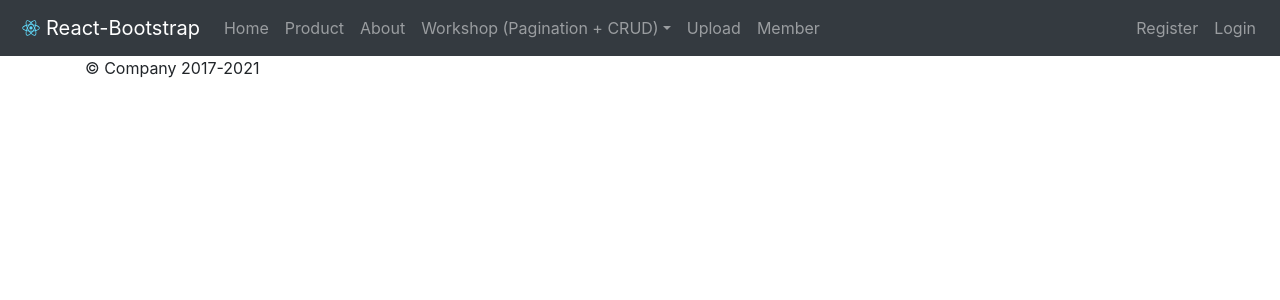
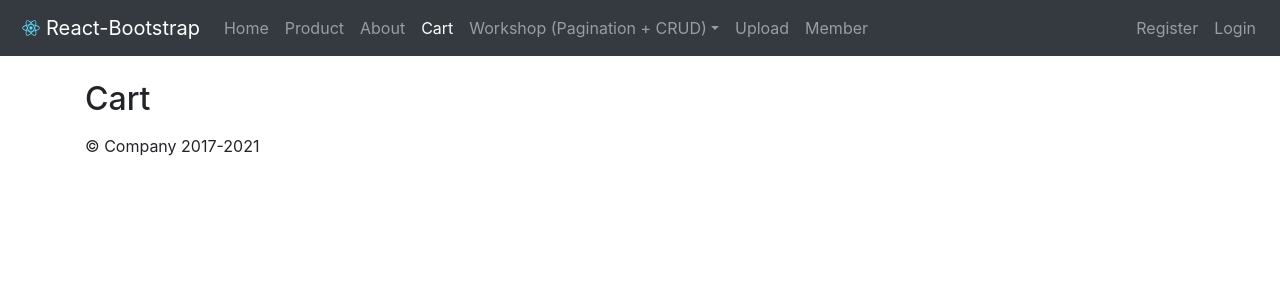
Before and after one commit to jason2071/react-online-app, a React (Create React App) app: page /cart in a window 1280 px wide. Shown: the top 300 px of the page. Built offline with nearby package versions, Linux system fonts and the light colour scheme; what react-toast-notifications would draw is missing.

Commit message:
add cart page

```diff
--- a/src/App.js
+++ b/src/App.js
@@ -25,6 +25,7 @@ import MemberPage from "./pages/MemberPage";
 import PrivateRoute from "./guard/auth";
 
 import allReducers from "./redux/reducers";
+import CartPage from "./pages/CartPage";
 
 const queryClient = new QueryClient();
 const store = createStore(allReducers, applyMiddleware(thunk, logger));
@@ -56,6 +57,9 @@ function App() {
             <Switch>
               <Route path="/about">
                 <AboutPage />
+              </Route>
+              <Route path="/cart">
+                <CartPage />
               </Route>
               <Route path="/user">
                 <UserPage />
--- a/src/components/NavBar.js
+++ b/src/components/NavBar.js
@@ -1,31 +1,32 @@
-import React from "react";
+import React, { useCallback } from "react";
 import { Navbar, Nav, NavDropdown, Button } from "react-bootstrap";
 import { NavLink, useHistory } from "react-router-dom";
 import { useSelector, useDispatch } from "react-redux";
 import logo from "../assets/logo.svg";
 import { updateProfile, updateToken } from "../redux/actions/profile.action";
-function NavBar(props) {
+
+function NavBar() {
   const history = useHistory();
   const dispatch = useDispatch();
   const profileRedux = useSelector((state) => state.profileReducer.profile);
 
-  React.useEffect(() => {
-    getProfile();
-  }, []);
-
-  function getProfile() {
+  const getProfile = useCallback(() => {
     const profileValue = JSON.parse(localStorage.getItem("profile"));
     if (profileValue) {
       dispatch(updateProfile(profileValue));
     }
-  }
+  }, [dispatch]);
+
+  React.useEffect(() => {
+    getProfile();
+  }, [getProfile]);
 
   function logout() {
     localStorage.removeItem("token");
     localStorage.removeItem("profile");
-
     dispatch(updateProfile(null));
     dispatch(updateToken(null));
+    history.go(0);
   }
 
   return (
@@ -53,6 +54,10 @@ function NavBar(props) {
           </NavLink>
           <NavLink className="nav-link" to="/about">
             About
+          </NavLink>
+
+          <NavLink className="nav-link" to="/cart">
+            Cart
           </NavLink>
 
           <NavDropdown
--- /dev/null
+++ b/src/pages/CartPage.js
@@ -0,0 +1,16 @@
+import React from "react";
+
+function CartPage() {
+  return (
+    <div className="container">
+      <div className="row  mt-4">
+        <div className="col-md">
+          <h2>Cart</h2>
+          <p></p>
+        </div>
+      </div>
+    </div>
+  );
+}
+
+export default CartPage;
--- a/src/pages/authentication/LoginPage.js
+++ b/src/pages/authentication/LoginPage.js
@@ -22,7 +22,7 @@ const schema = yup.object().shape({
     .min(3, "Password 3 or more characters"),
 });
 
-const LoginPage = (props) => {
+const LoginPage = () => {
   const history = useHistory();
   const { addToast } = useToasts();
   const dispatch = useDispatch();
```
